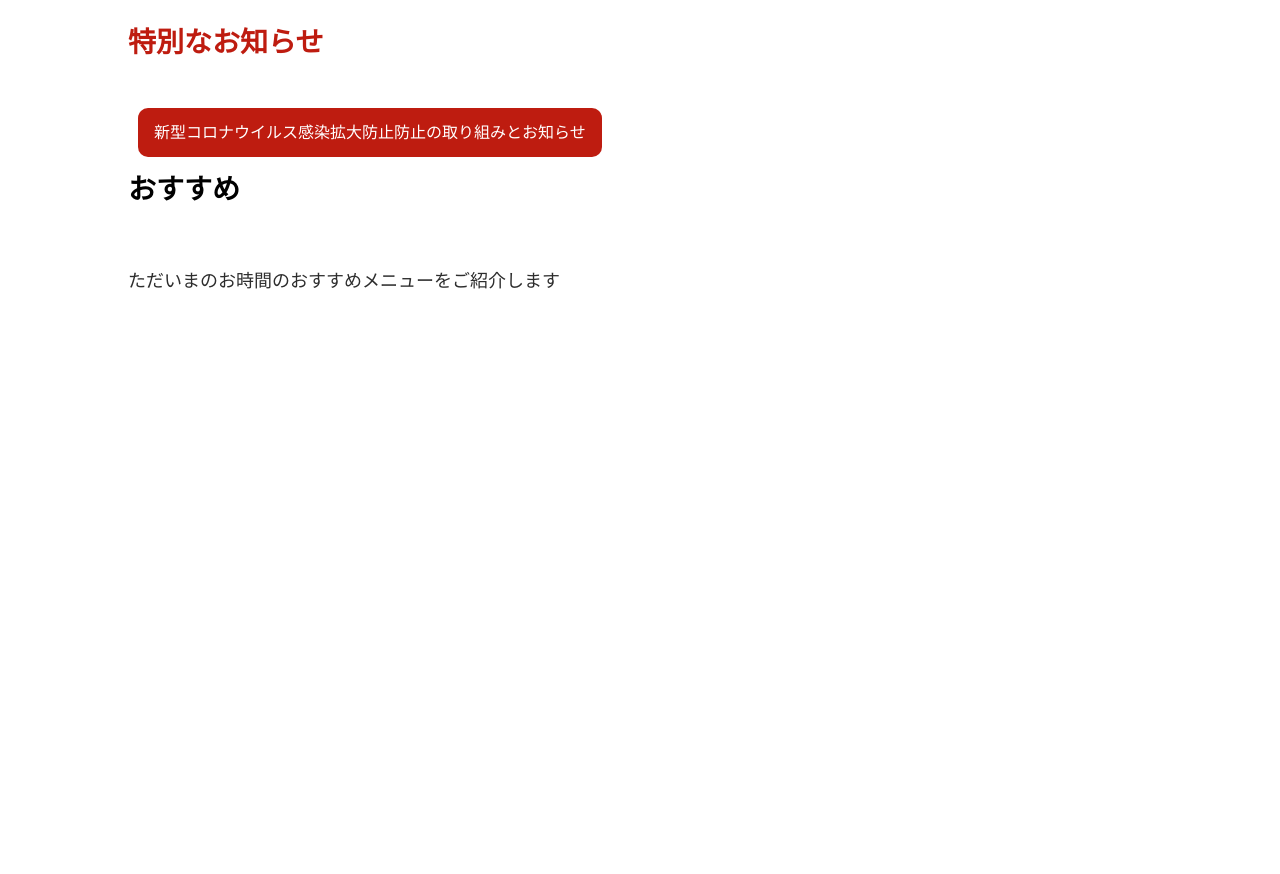
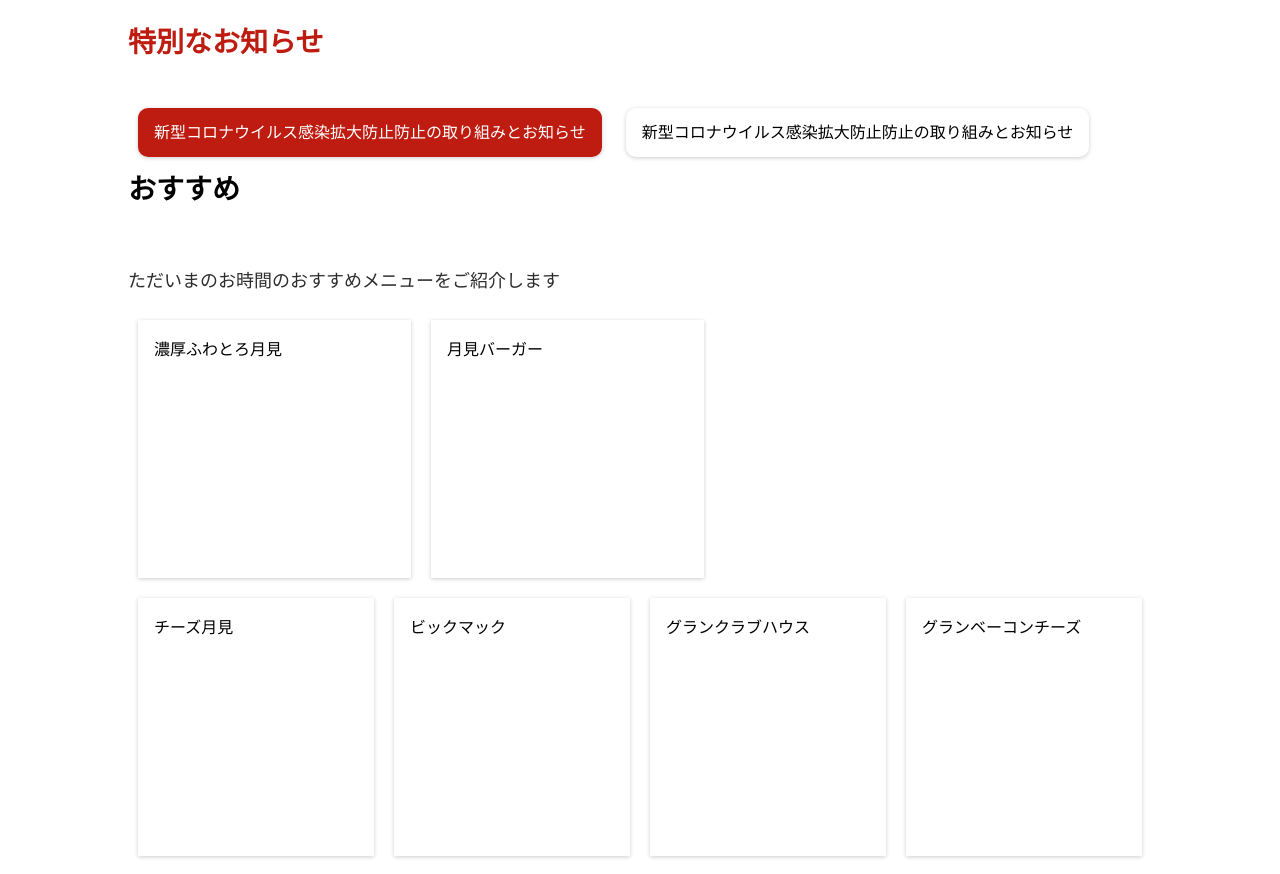
Before and after one commit to c-cube0/copy_site_00, a plain HTML site: page index.html in a window 1280 px wide. Shown: the part 140-1014 px from the top of the page. Before the commit the page ends 800 px from the top, so only its background shows below. Drawn offline with Linux system fonts and the light colour scheme.

```diff
--- a/index.html
+++ b/index.html
@@ -42,9 +42,8 @@
     <div class="content">
         <div class="content-inner">
             <h2 class="content-title content-title-red">特別なお知らせ</h2>
-            <div class="btn">
-                <btn class="btn-red">新型コロナウイルス感染拡大防止防止の取り組みとお知らせ</btn>
-            </div>
+            <a href="/"class="btn btn-red">新型コロナウイルス感染拡大防止防止の取り組みとお知らせ</a>
+            <a href="/"class="btn">新型コロナウイルス感染拡大防止防止の取り組みとお知らせ</a>
         </div>
     </div>
 
@@ -54,5 +53,22 @@
             <p>ただいまのお時間のおすすめメニューをご紹介します</p>
         </div>
     </div>
+    <div class="content">
+        <div class="content-inner">
+        <div class="menu-item">
+            <a href="/"class="menu-card menu-card-big">濃厚ふわとろ月見</a>
+            <a href="/"class="menu-card menu-card-big">月見バーガー</a>
+        </div>
+
+        <div class="menu-item">
+                <a href="/"class="menu-card">チーズ月見</a>
+                <a href="/"class="menu-card">ビックマック</a>
+                <a href="/"class="menu-card">グランクラブハウス</a>
+                <a href="/"class="menu-card">グランベーコンチーズ</a>
+            </div>
+        </div>
+
+    </div>
+
 </body>
 </html>
--- a/stylesheet.css
+++ b/stylesheet.css
@@ -63,18 +63,41 @@
 .content .content-title-red {
     color:#be1c10;
 }
-.btn-normal{
-    width: 1024px;
-}
-.btn-red {
-    background-color: #be1c10;
-    color: #ffff;
+.btn {
+    text-decoration: none;
     font-size: 16px;
     margin: 10px;
     padding: 16px;
     border-radius: 10px;
+    box-shadow: 0 1px 4px 0 rgba(0,0,0,.2);
+    color: black;
+
+}
+.btn-red {
+    background-color: #be1c10;
+    color: #fff;
 }
 p {
     font-size: 18px;
     color: #2D2D2D;
 }
+.menu-card-big {
+    width: 502px;
+    height: 312px;
+    font-size: 20px;
+}
+.menu-card {
+    text-decoration: none;
+    font-size: 16px;
+    color: black;
+    box-shadow: 0 1px 4px 0 rgba(0,0,0,.2);
+    width: 241px;
+    height: 226px;
+    margin: 10px;
+    padding: 16px;
+    display: block;
+}
+.menu-item {
+    display :flex;
+
+}
```
